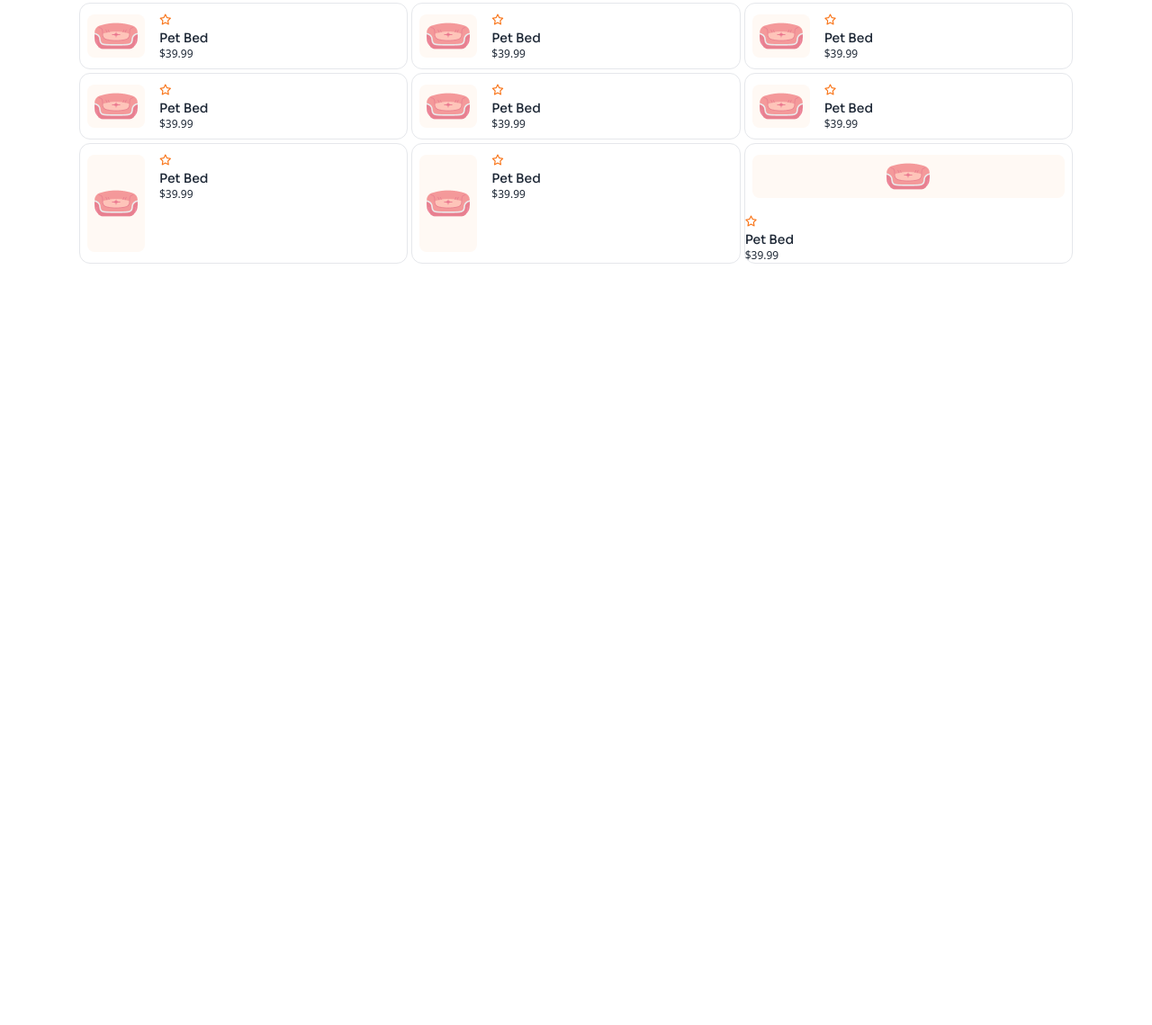
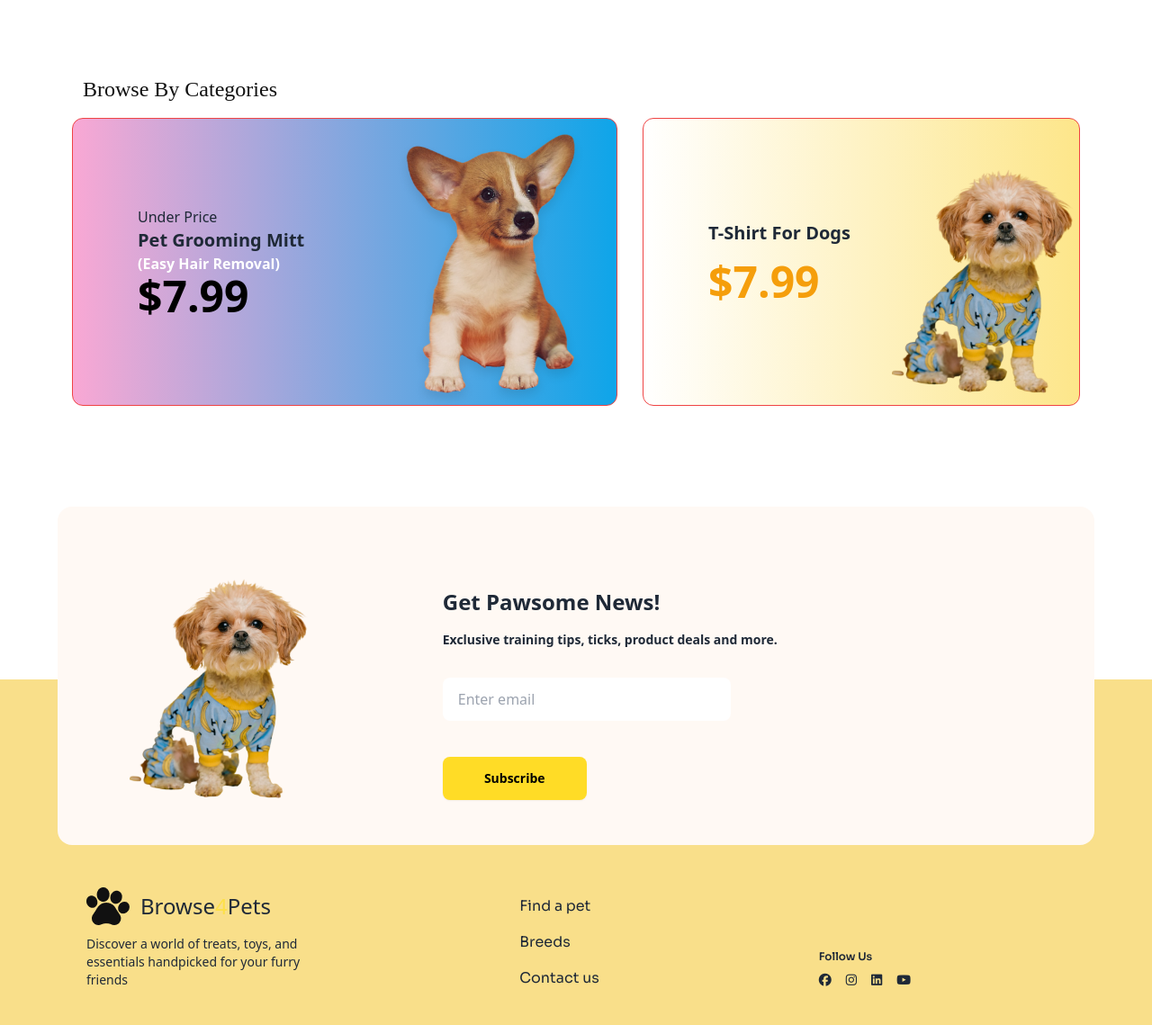
Before and after one commit to FarhatulZannat/Living-Lab, a plain HTML site: page index.html in a window 1280 px wide. Shown: the part 1825-2964 px from the top of the page at 90% size. Before the commit the page ends 2214 px from the top, so only its background shows below. Drawn offline with nearby package versions, Linux system fonts and the light colour scheme; a web font is replaced by a local one.

Commit message:
main mark and 1 challange part

```diff
--- a/index.html
+++ b/index.html
@@ -336,8 +336,8 @@
       <!-- section-2 -->
        <section class="lg:max-w-6xl lg:mx-auto mb-20 px-4 ">
         <h1 class="text-2xl font-adlam b-title-color px-3 mb-4">Browse By Categories</h1>
-        <div class="card bg-base-100">
-          <div class="card-body h-80 border border-red-500 card-bg rounded-xl lg:w-2/6 mb-4 lg:flex justify-between relative">
+        <div class=" grid grid-cols-1 lg:grid-cols-3 card bg-base-100">
+          <div class="card-body h-80 border border-red-500 card-bg rounded-xl  mb-4 lg:flex justify-between relative">
             <div>
               <h2 class="card-title pb-4">T-Shirt For Dogs</h2>
             <p>Descover a world of treats, toys and essentials handpicked for</p>
@@ -354,10 +354,11 @@
             </div>
           </div>
 <!-- pet bed -->
-          <div class="grid grid-cols-2 lg:grid-cols-3 gap-1 px-2 mb-4 mt-0">
+          <div class="grid col-span-2 grid-cols-2 lg:grid-cols-3 gap-1 px-2 mb-4 mt-0">
             <div class="flex gap-2 border rounded-xl">
               <div class="card-img-bg mx-2 my-3 px-2 rounded-lg flex justify-center items-center text-center">
-                <img src="c1-assets/pet-couch.png" alt="">
+                <img class="lg:hidden" src="c1-assets/pet-couch.png" alt="">
+                <img class="hidden lg:block" src="c1-assets/fish-cartoon.png" alt="">
               </div>
               <div class="mt-1">
                 <i class="fa-regular text-xs fa-star text-orange-500"></i>
@@ -443,7 +444,7 @@
               </div>
             </div>
 
-            <div class="flex gap-2 border rounded-xl hidden lg:block">
+            <div class="hidden lg:flex gap-2 border rounded-xl  ">
               <div class="card-img-bg mx-2 my-3 px-2 rounded-lg flex justify-center items-center text-center">
                 <img src="c1-assets/pet-couch.png" alt="">
               </div>
@@ -456,9 +457,114 @@
 
           </div>
         </div>
+       </section>
 
-       </section>
+       <!-- everyday low price -->
+        <section class="lg:max-w-6xl lg:mx-auto mb-72 px-4 ">
+
+        <h1 class="text-2xl font-adlam b-title-color px-3 mb-4">Browse By Categories</h1>
+          <div class="lg:flex gap-7">
+            <div class="lg:w-96 card-body h-80 bg-gradient-to-r from-pink-300 to-sky-500 border border-red-500  rounded-xl  mb-4 lg:flex lg:justify-center relative">
+              <div class="pl-2 lg:pl-10">
+                <p class="hidden lg:block">Under Price</p>
+                <h2 class="card-title font-bold ">Pet Grooming Mitt</h2>
+              <p class="hidden lg:block font-bold text-white">(Easy Hair Removal)</p>
+              <h1 class="font-bold text-4xl lg:text-5xl text-white lg:text-black">$7.99</h1>
+              </div>
+              <div class="absolute bottom-0 right-0 w-64 lg:w-80 lg:left-30 lg:top-0 pl-12">
+                <figure>
+                  <img class=" "
+                    src="c1-assets/cute-dog-mid.png"
+                    alt="Shoes" />
+                </figure>
+              </div>
+            </div>
+
+            <div class="card-body h-80 border border-red-500 bg-gradient-to-l from-amber-200 rounded-xl  mb-4 lg:flex lg:justify-center relative">
+              <div class="pl-2 lg:pl-10">
+                <h2 class="card-title font-bold pb-2 lg:pb-4">T-Shirt For Dogs</h2>
+              <h1 class="font-bold text-4xl lg:text-5xl text-amber-500">$7.99</h1>
+              </div>
+              <div class="absolute bottom-0 right-0 w-52 lg:w-64 lg:left-50 lg:top-14 lg:pl-12">
+                <figure>
+                  <img
+                    src="c1-assets/cute-pet-mid.png"
+                    alt="Shoes" />
+                </figure>
+              </div>
+            </div>
+          </div>
+        </section>
   </main>
+
+
+
+  <!-- challanges part -->
+
+  <section class=" relative lg:max-w-6xl lg:mx-auto lg:h-auto  mx-4 ">
+    <footer class="absolute z-20 lg:-top-48 -top-64 footer  bg-base-200 card-img-bg rounded-2xl lg:pt-20 lg:pb-10 lg:flex-row lg:gap-36 lg:pr-20 flex flex-col items-center lg:pl-20 pb-10 ">
+      <div>
+        <img class="lg:h-64 w-44 pt-5 lg:pt-0 lg:w-auto" src="c1-assets/cute-pet-mid.png" alt="">
+      </div>
+
+      <form class="flex flex-col lg:text-start text-center  lg:items-start items-center">
+        <h2 class="card-title text-2xl font-bold">Get Pawsome News!</h2>
+        <fieldset class="form-control w-96 flex flex-col items-center lg:items-start">
+
+            <p class="lg:pt-2 lg:pb-8 pb-4 px-10 lg:px-0 font-semibold">Exclusive training tips, ticks, product deals and more.</p>
+
+          <div class="join lg:justify-start justify-center">
+            <input
+              type="text"
+              placeholder="Enter email"
+              class="input w-80 lg:mb-10 mb-4 rounded-xljoin-item" />
+          </div>
+          <button class="relative  w-40 z-20 btn btn-warning  btn-color">Subscribe</button>
+        </fieldset>
+      </form>
+    </footer>
+   </section>
+
+
+
+
+<!-- footer part -->
+
+  <footer class=" footer card-bg text-base-content lg:h-96 pt-96 pl-3 lg:pl-24 lg:p-10  pb-10">
+    <nav class="mt-auto">
+    <div class="flex gap-3 items-center">
+      <img src="c1-assets/logo-footer.png" alt="">
+
+      <div class="hidden lg:block  lg:font-sora text-2xl">
+        <h6>Browse<span class="text-yellow-300">4</span>Pets</h6>
+      </div>
+    </div>
+      <p>Discover a world of treats, toys, and <br>essentials handpicked for your furry <br>friends</p>
+    </nav>
+    <nav class="font-sora text-base gap-4 mt-auto">
+      <a class="link link-hover">Find a pet</a>
+      <a class="link link-hover">Breeds</a>
+      <a class="link link-hover">Contact us</a>
+    </nav>
+    <nav class="mt-auto ">
+      <h6 class="font-sora text-xs font-semibold">Follow Us</h6>
+      <div class="grid grid-flow-col gap-4">
+        <a>
+          <i class="fa-brands fa-facebook"></i>
+        </a>
+        <a>
+          <i class="fa-brands fa-instagram"></i>
+        </a>
+        <a>
+          <i class="fa-brands fa-linkedin"></i>
+        </a>
+        <a>
+          <i class="fa-brands fa-youtube"></i>
+        </a>
+      </div>
+    </nav>
+  </footer>
+
 
 </body>
 </html>
```
